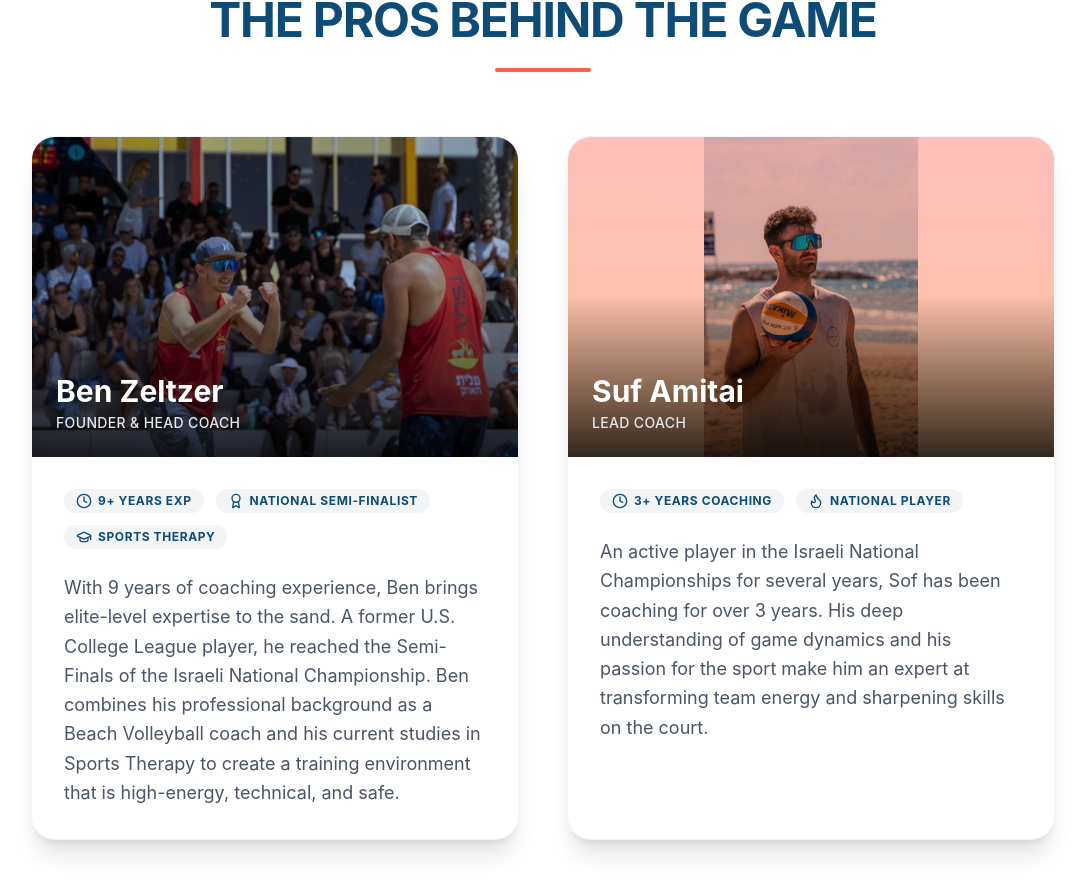
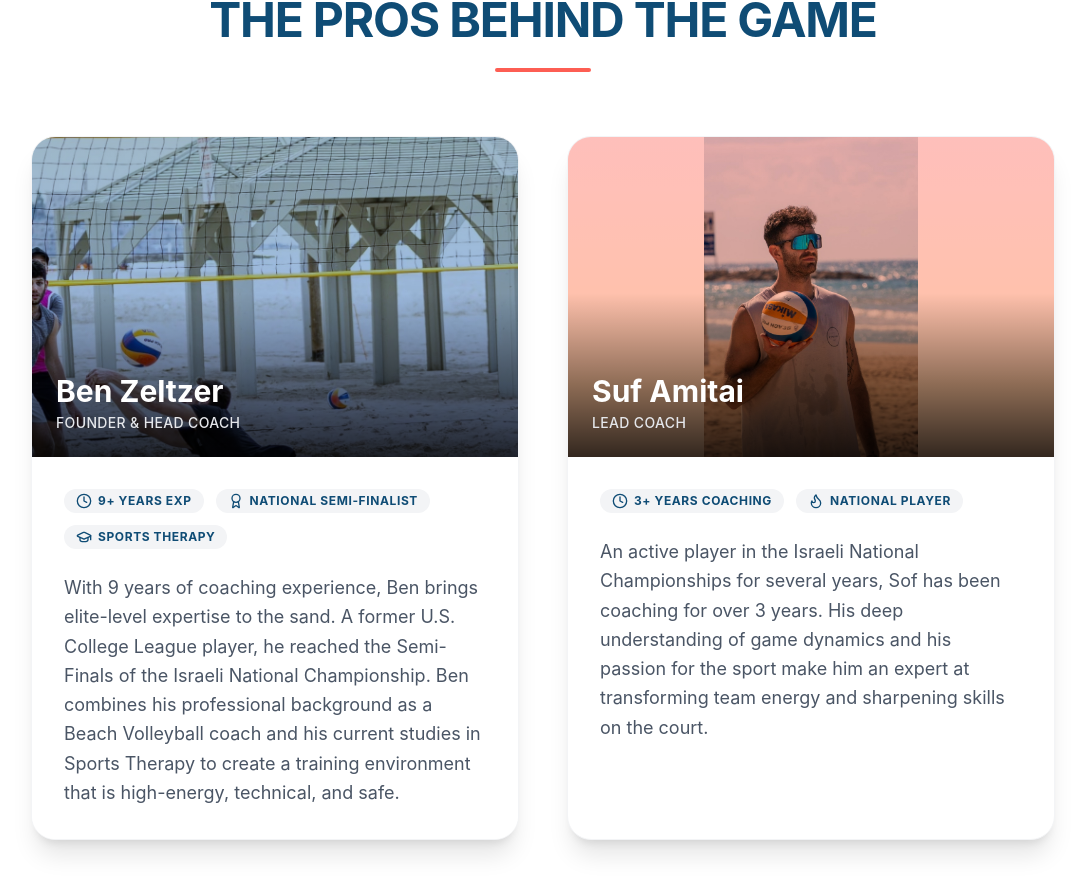
Before and after one commit to Benzeltzer/Sideout, a React (Vite) app: page / in a window 1280 px wide. Shown: the part 2934-3827 px from the top of the page, without its empty margins (97-1182 px from the left). Built offline with nearby package versions, Linux system fonts and the light colour scheme.

Commit message:
Fix syntax errors and restore image visibility

```diff
--- a/src/components/Team.jsx
+++ b/src/components/Team.jsx
@@ -5,7 +5,7 @@ const coaches = [
     {
         name: "Ben Zeltzer",
         title: "Founder & Head Coach",
-        image: "/ben-action-new.jpg",
+        image: "/ben-action.jpg",
         bio: "With 9 years of coaching experience, Ben brings elite-level expertise to the sand. A former U.S. College League player, he reached the Semi-Finals of the Israeli National Championship. Ben combines his professional background as a Beach Volleyball coach and his current studies in Sports Therapy to create a training environment that is high-energy, technical, and safe.",
         badges: [
             { text: "9+ Years Exp", icon: <Clock className="w-4 h-4" /> },
@@ -49,10 +49,10 @@ export default function Team() {
                     {coaches.map((coach, index) => (
                         <motion.div
                             key={index}
-                            initial={{ opacity: 0, x: index % 2 === 0 ? -50 : 50 }}
-                            whileInView={{ opacity: 1, x: 0 }}
-                            viewport={{ once: true }}
-                            transition={{ delay: index * 0.2 }}
+                            initial={{ opacity: 0, scale: 0.9 }}
+                            whileInView={{ opacity: 1, scale: 1 }}
+                            viewport={{ once: true, margin: "-50px" }}
+                            transition={{ duration: 0.5 }}
                             whileHover={{ y: -10 }}
                             className="bg-white rounded-3xl shadow-xl overflow-hidden group border border-gray-100 relative"
                         >
```
